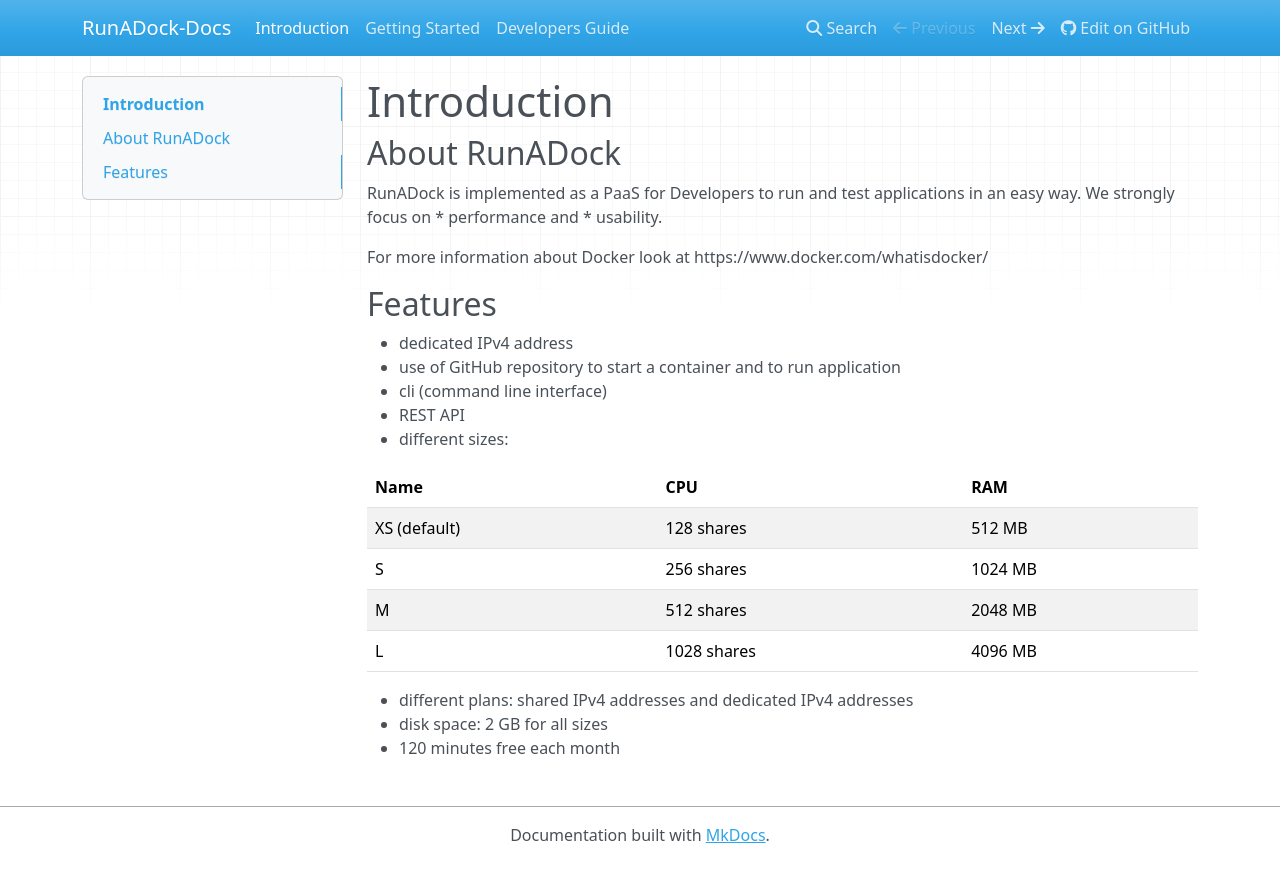
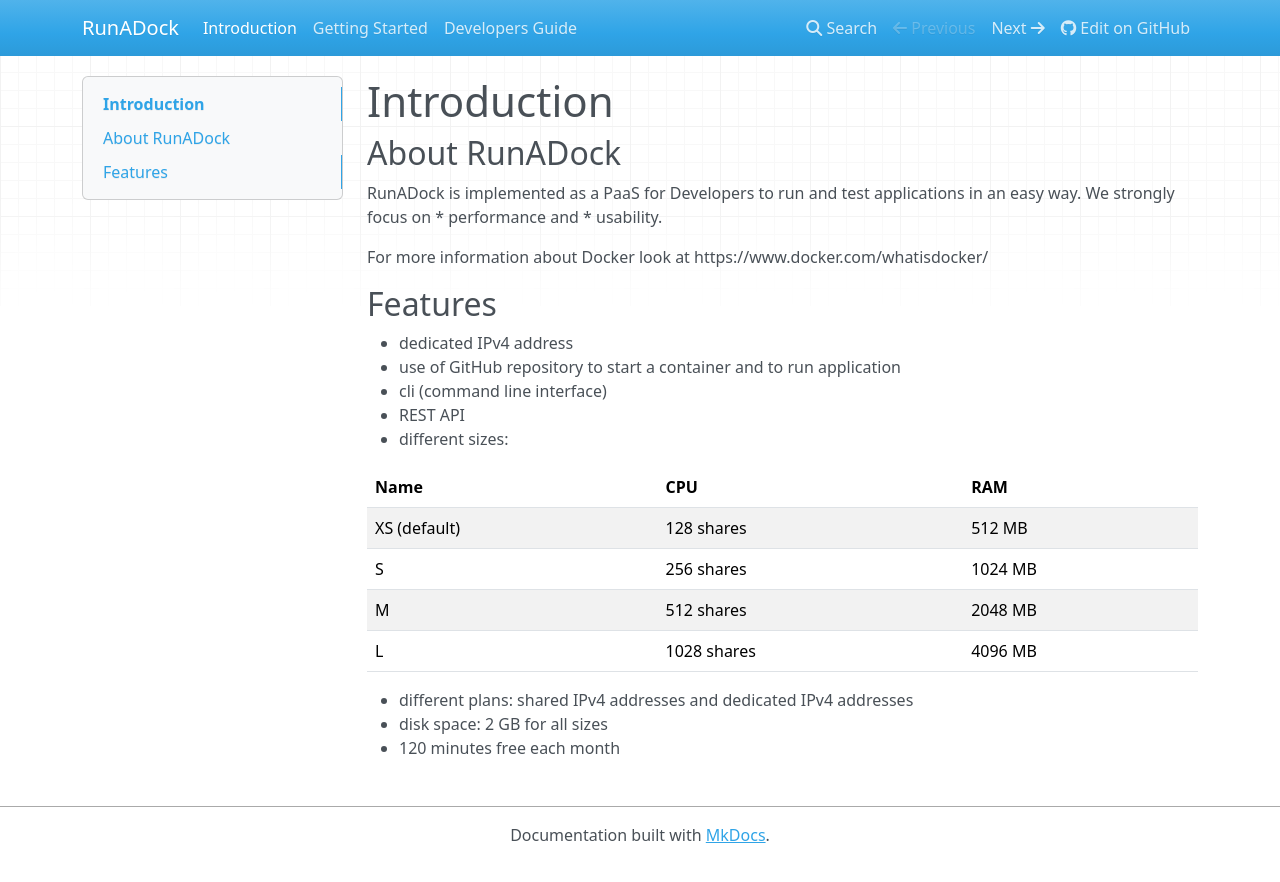
Before and after one commit to runadock/docs, an MkDocs documentation site: the page built from docs/Introduction.md, in a window 1280 px wide. Shown: the top 882 px of the page. Built offline with MkDocs 1.6.1, drawn with Linux system fonts in a browser that asks for light colours; nearby versions of some CDN libraries; old or Windows-style settings are respelled for this version of MkDocs.

Commit message:
Update mkdocs.yml

```diff
--- a/mkdocs.yml
+++ b/mkdocs.yml
@@ -1,4 +1,4 @@
-site_name: RunADock-Docs
+site_name: RunADock
 site_url: https://runadock.readthedocs.org/en/latest/
 repo_url: https://github.com/runadock/docs
 pages:
```
